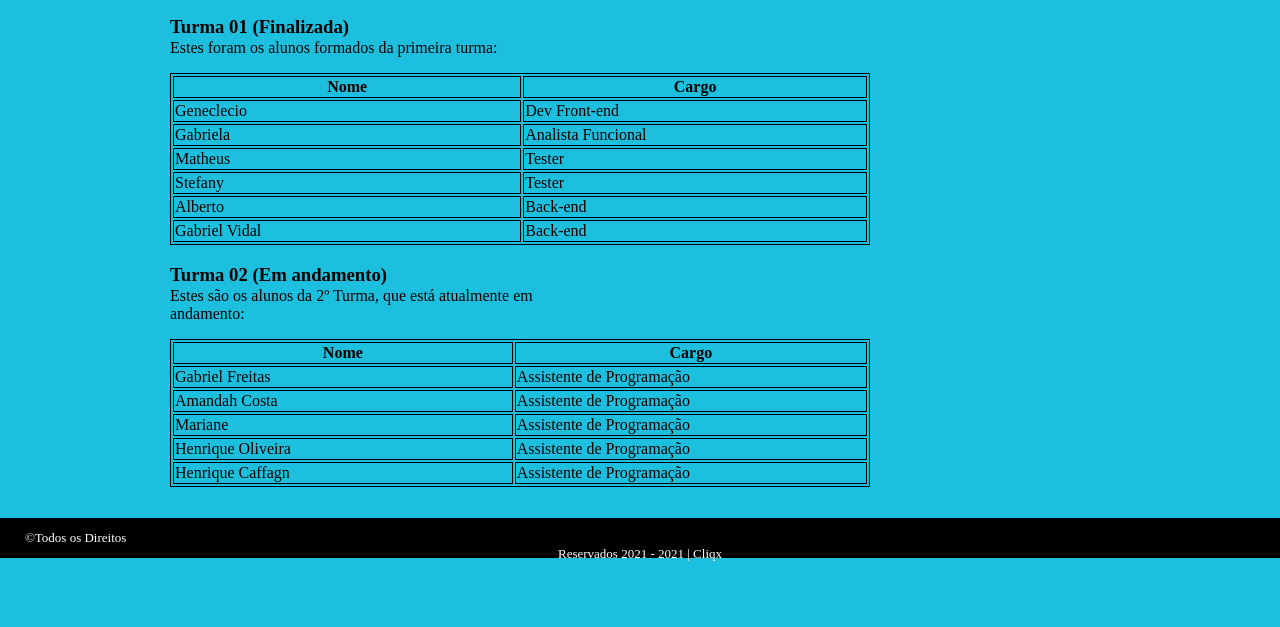
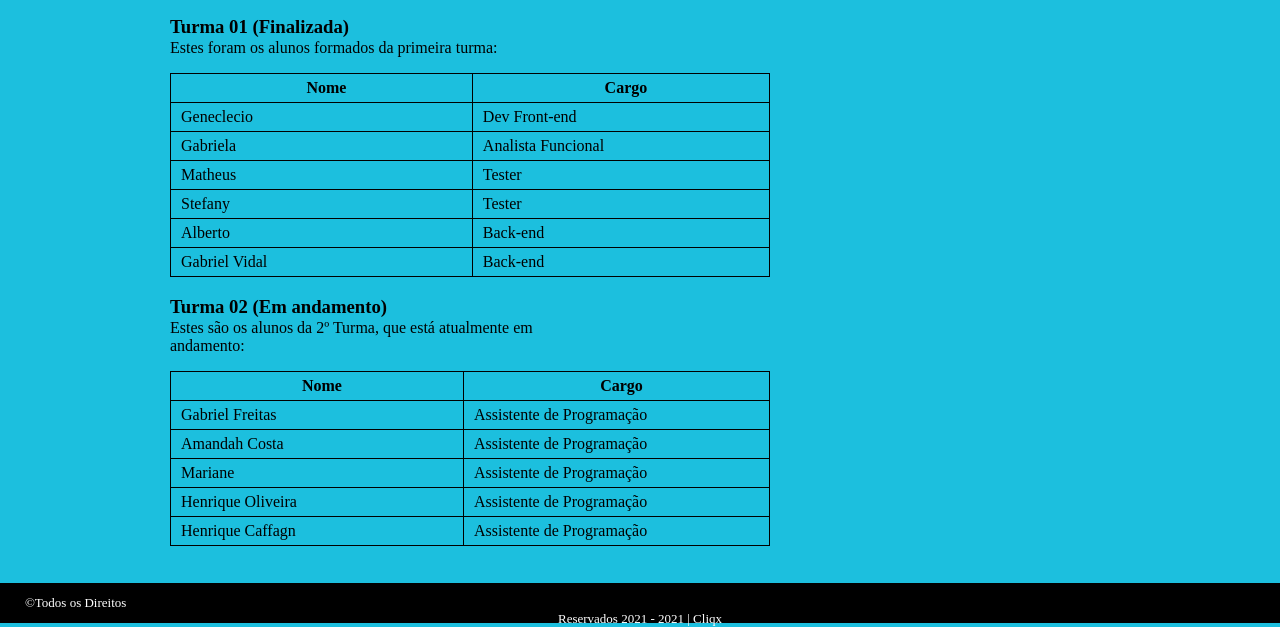
Before and after one commit to amandah-coslo/projeto_social_dev, a plain HTML site: page turmas.html in a window 1280 px wide. Shown: the part 310-937 px from the top of the page. Before the commit the page ends 872 px from the top, so only its background shows below. Drawn offline with Linux system fonts and the light colour scheme.

Commit message:
algumas modificações na tabela e no footer

```diff
--- a/style.css
+++ b/style.css
@@ -1,5 +1,7 @@
 table, tr, th, td{
-    width: 700px;
-    border: 1px solid black
+    width: 600px;
+    border: 1px solid black;
+    border-collapse: collapse;
+    padding: 5px 0px 5px 10px;
 
 }
--- a/turmas.html
+++ b/turmas.html
@@ -176,7 +176,7 @@
 
         <footer style="
             position: relative;
-            bottom: -660px;
+            bottom: -725px;
             background-color:black;
             height: 40px;
             width: 100%;
```
Also changed, not shown: index.html (+1 -1 lines).
